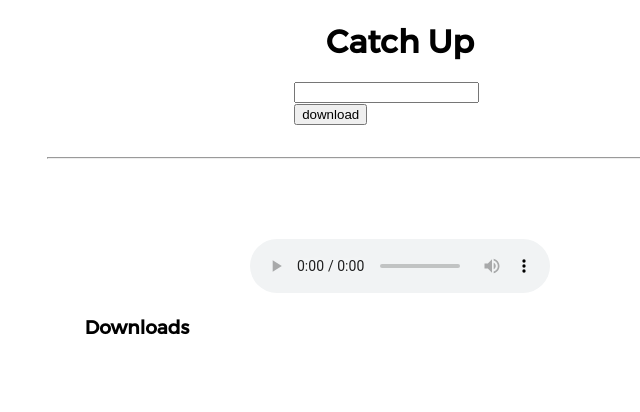
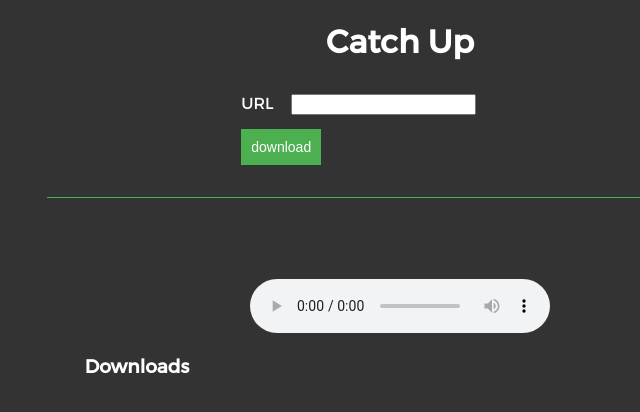
Before and after one commit to skylerto/CatchUp, an Electron app: page app/index.html in a window 800 px wide. Shown: the whole page, without its empty margins (0-640 px from the left). Drawn offline with Linux system fonts and the light colour scheme; no server answers.

Commit message:
directory creation patch

```diff
--- a/app/css/style.css
+++ b/app/css/style.css
@@ -8,25 +8,24 @@
 }
 html, body {
   font-family: 'Montserrat';
+  color: white;
+  background-color: #333333;
   -webkit-app-region: drag;
 }
-
 .content {
-  width:90%;
+  width: 90%;
   margin: 0 auto;
 }
-
 .app-title {
   text-align: center;
 }
 .audio {
-    margin-top: 5em;
+  margin-top: 5em;
 }
 .download {
-  width: 30%;
+  width: 45%;
   margin: 0 auto;
-    margin-bottom: 2em;
-
+  margin-bottom: 2em;
 }
 #talk-title {
   text-align: center;
@@ -48,5 +47,27 @@ li {
   padding: 1em;
 }
 li:hover {
-  background-color: #d6d6d6;
+  background-color: #282828;
 }
+input {
+  margin: 1em;
+}
+hr {
+  display: block;
+  height: 1px;
+  border: 0;
+  border-top: 1px solid #4CAF50;
+  margin: 1em 0;
+  padding: 0;
+}
+button {
+  background-color: #4CAF50;
+  /* Green */
+  border: none;
+  color: white;
+  padding: 10px;
+  text-align: center;
+  text-decoration: none;
+  display: inline-block;
+  font-size: 14px;
+}
--- a/app/index.html
+++ b/app/index.html
@@ -18,6 +18,7 @@
     </div>
 
     <div class="download">
+      <label for="url">URL</label>
       <input type="text" name="url" id="url"></input>
       <button id="download-button">download</button>
     </div>
--- a/main.js
+++ b/main.js
@@ -30,6 +30,9 @@ app.on('window-all-closed', () => {
 app.on('ready', () => {
 
   const downloadPath = `${app.getPath('userData')}/talks`;
+  if(!fs.existsSync(downloadPath)){
+    fs.mkdirSync(downloadPath);
+  }
   console.log(downloadPath);
   // Create the browser window.
   mainWindow = new BrowserWindow({
```
